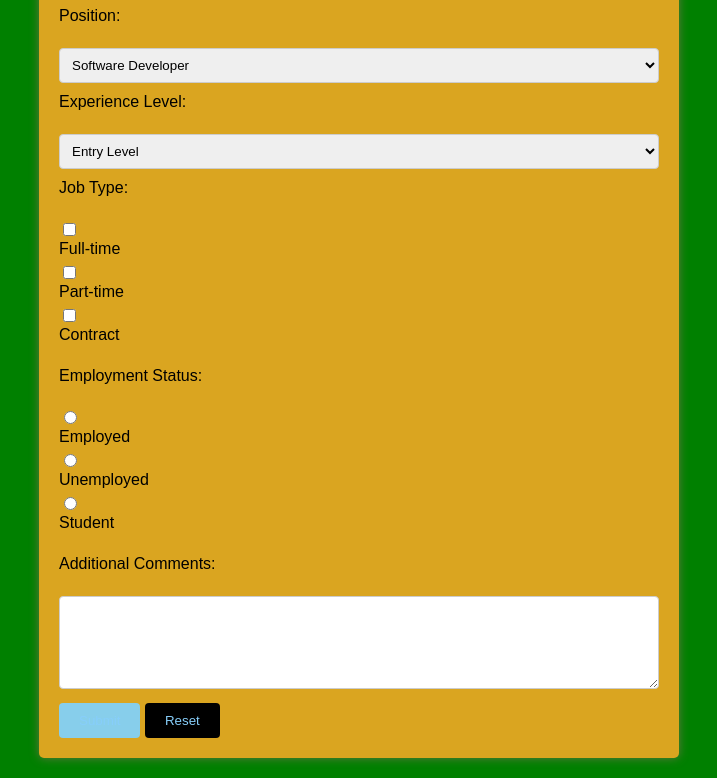
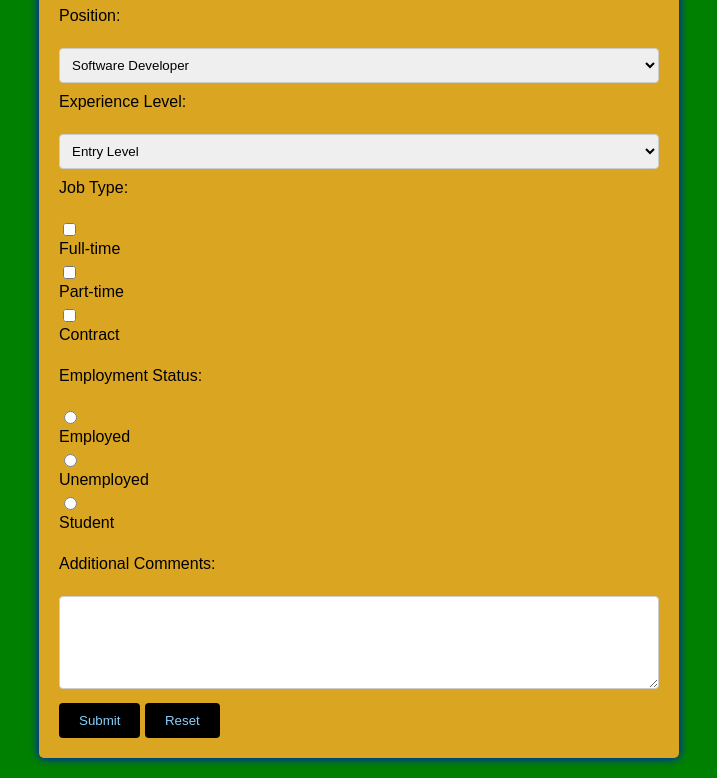
Before and after one commit to Siddaram7483/HTML-Basics, a plain HTML site: page form2.html in a window 1280 px wide. In both pictures the pointer is over the input "Submit". Shown: the part 441-1219 px from the top of the page, without its empty margins (281-998 px from the left). Drawn offline with Linux system fonts and the light colour scheme.

Commit message:
the color changes in the form2.html page

```diff
--- a/form2.html
+++ b/form2.html
@@ -18,7 +18,7 @@
             padding: 20px;
             background-color: goldenrod;
             border-radius: 5px;
-            box-shadow: 0 0 10px rgba(205, 105, 134, 0.5);
+            box-shadow: 0 0 10px blue;
         }
 
         label {
@@ -50,7 +50,7 @@
 
         input[type="submit"]:hover,
         input[type="reset"]:hover {
-            background-color:skyblue;
+            background-color :;
         }
 
         textarea {
```
